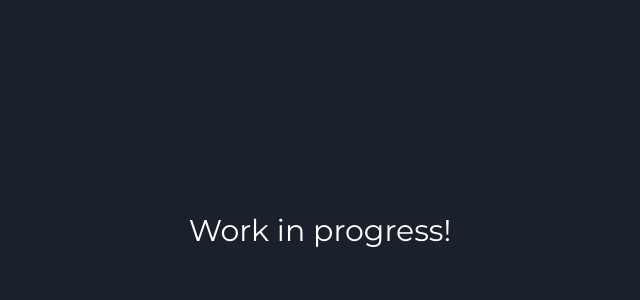
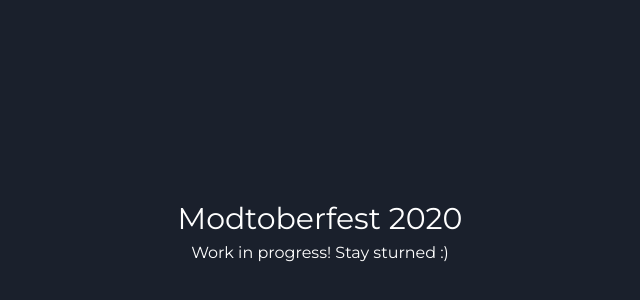
Before and after one commit to Modtoberfest/Modtoberfest-Site, a Next.js app: page /index/WIP in a window 1280 px wide. Shown: the part 170-470 px from the top of the page, without its empty margins (320-960 px from the left). Built offline with nearby package versions, Linux system fonts and the light colour scheme; a web font is replaced by a local one.

Commit message:
fine tune wip page

```diff
--- a/pages/index/WIP.js
+++ b/pages/index/WIP.js
@@ -2,8 +2,9 @@ import React from "react";
 
 export default function WIP() {
   return (
-    <div className="bg-gray-900 text-white flex items-center min-h-screen justify-center">
-      <h1>Work in progress!</h1>
+    <div className="bg-gray-900 text-white flex flex-col items-center min-h-screen justify-center">
+      <h1>Modtoberfest 2020</h1>
+      <p>Work in progress! Stay sturned :)</p>
     </div>
   );
 }
```
